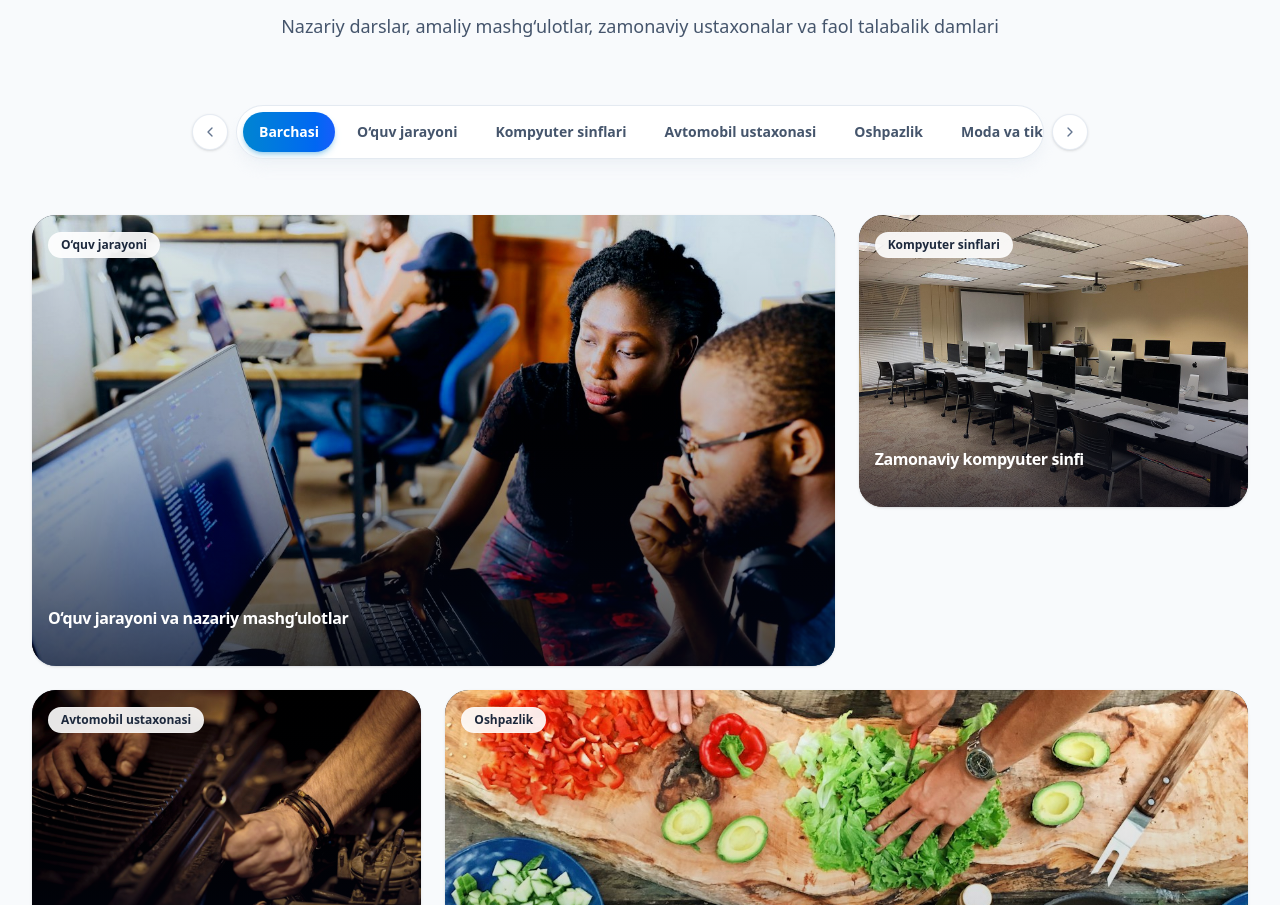
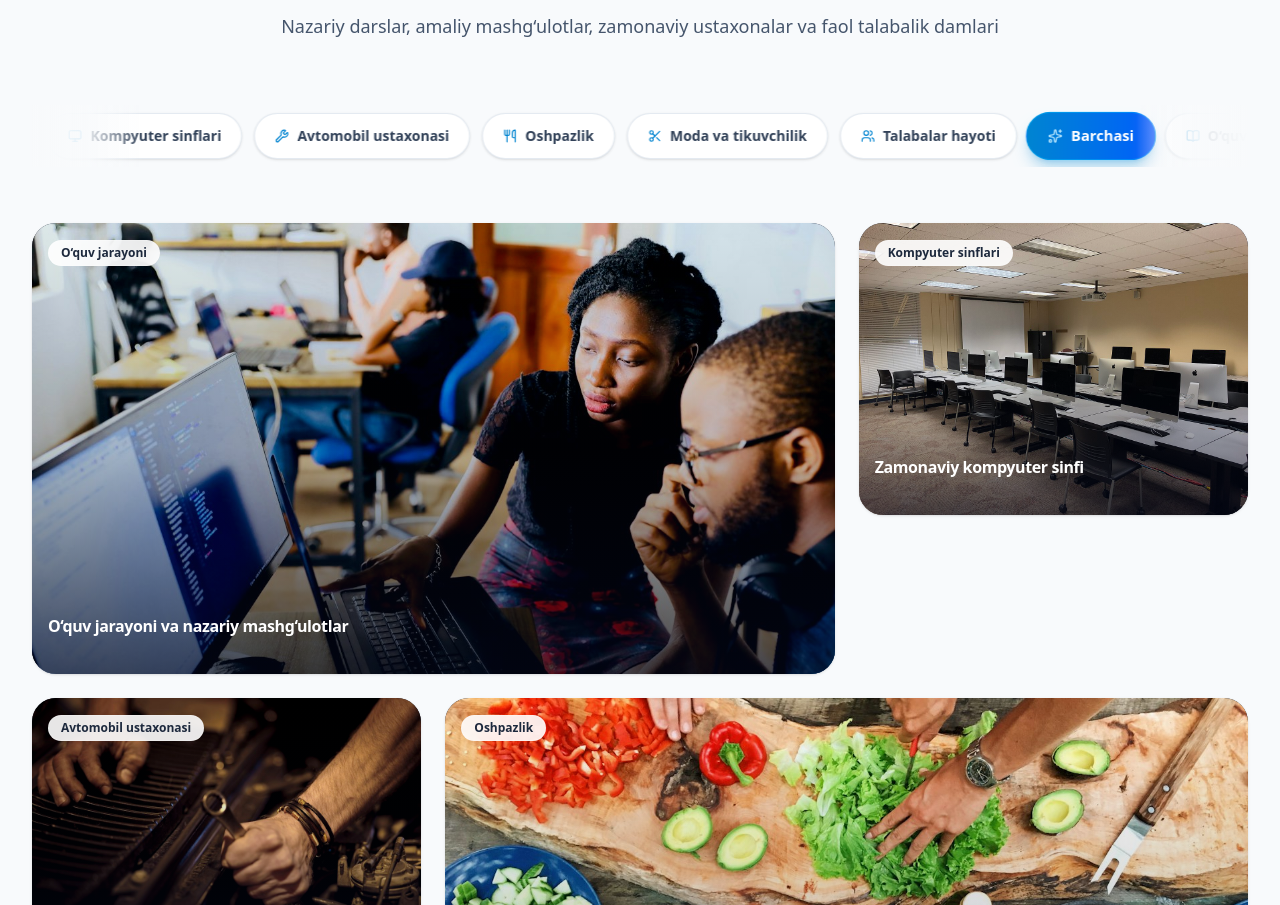
Before and after one commit to alixanov/3texnikum, a Next.js app: page / in a window 1280 px wide. Shown: the part 4337-5242 px from the top of the page. Built offline with nearby package versions, Linux system fonts and the light colour scheme.

Commit message:
feat(gallery): convert category filter into infinite marquee running tape with pause-on-hover

```diff
--- a/src/app/globals.css
+++ b/src/app/globals.css
@@ -71,3 +71,24 @@ body {
   background-color: #0284c7;
   color: #ffffff;
 }
+
+/* Infinite Marquee Lenta Animation */
+@keyframes marquee-lenta {
+  0% {
+    transform: translateX(0%);
+  }
+  100% {
+    transform: translateX(-50%);
+  }
+}
+
+.animate-marquee-lenta {
+  display: flex;
+  width: max-content;
+  animation: marquee-lenta 30s linear infinite;
+  will-change: transform;
+}
+
+.animate-marquee-lenta:hover {
+  animation-play-state: paused;
+}
--- a/src/components/sections/GallerySection.tsx
+++ b/src/components/sections/GallerySection.tsx
@@ -1,8 +1,18 @@
 "use client";
 
-import React, { useState, useRef } from "react";
+import React, { useState } from "react";
 import Image from "next/image";
-import { Maximize2, Info, ChevronLeft, ChevronRight, Layers } from "lucide-react";
+import {
+  Maximize2,
+  Info,
+  Sparkles,
+  BookOpen,
+  Monitor,
+  Wrench,
+  Utensils,
+  Scissors,
+  Users,
+} from "lucide-react";
 import { motion } from "framer-motion";
 import { siteConfig } from "@/data/siteConfig";
 import SectionHeading from "../ui/SectionHeading";
@@ -11,7 +21,6 @@ import GalleryLightbox from "../ui/GalleryLightbox";
 export default function GallerySection() {
   const [activeCategory, setActiveCategory] = useState<string>("Barchasi");
   const [lightboxIndex, setLightboxIndex] = useState<number | null>(null);
-  const ribbonRef = useRef<HTMLDivElement>(null);
 
   const categories = [
     "Barchasi",
@@ -23,12 +32,18 @@ export default function GallerySection() {
     "Talabalar hayoti",
   ];
 
-  const scrollRibbon = (direction: "left" | "right") => {
-    if (ribbonRef.current) {
-      const scrollAmount = direction === "left" ? -220 : 220;
-      ribbonRef.current.scrollBy({ left: scrollAmount, behavior: "smooth" });
-    }
+  const categoryIcons: Record<string, React.ReactNode> = {
+    "Barchasi": <Sparkles className="w-3.5 h-3.5" />,
+    "O‘quv jarayoni": <BookOpen className="w-3.5 h-3.5" />,
+    "Kompyuter sinflari": <Monitor className="w-3.5 h-3.5" />,
+    "Avtomobil ustaxonasi": <Wrench className="w-3.5 h-3.5" />,
+    "Oshpazlik": <Utensils className="w-3.5 h-3.5" />,
+    "Moda va tikuvchilik": <Scissors className="w-3.5 h-3.5" />,
+    "Talabalar hayoti": <Users className="w-3.5 h-3.5" />,
   };
+
+  // Duplicate list twice to create an infinite, seamless continuous marquee tape (лента)
+  const marqueeItems = [...categories, ...categories];
 
   const filteredItems =
     activeCategory === "Barchasi"
@@ -50,63 +65,40 @@ export default function GallerySection() {
           subtitle="Nazariy darslar, amaliy mashg‘ulotlar, zamonaviy ustaxonalar va faol talabalik damlari"
         />
 
-        {/* Interactive Category Ribbon ("Lenta") */}
-        <div className="relative max-w-4xl mx-auto mb-10 sm:mb-14">
-          {/* Subtle Side Fade Overlays for mobile лента scroll */}
-          <div className="pointer-events-none absolute left-0 top-0 bottom-0 w-8 bg-gradient-to-r from-slate-50 dark:from-slate-950 to-transparent z-10 sm:hidden" />
-          <div className="pointer-events-none absolute right-0 top-0 bottom-0 w-8 bg-gradient-to-l from-slate-50 dark:from-slate-950 to-transparent z-10 sm:hidden" />
+        {/* Continuous Running Marquee Ribbon ("Бегущая лента") */}
+        <div className="relative w-full overflow-hidden mb-10 sm:mb-14 py-2">
+          {/* Edge gradient fade masks for smooth tape effect */}
+          <div className="pointer-events-none absolute left-0 top-0 bottom-0 w-16 sm:w-28 bg-gradient-to-r from-slate-50 dark:from-slate-950 via-slate-50/90 dark:via-slate-950/90 to-transparent z-20" />
+          <div className="pointer-events-none absolute right-0 top-0 bottom-0 w-16 sm:w-28 bg-gradient-to-l from-slate-50 dark:from-slate-950 via-slate-50/90 dark:via-slate-950/90 to-transparent z-20" />
 
-          <div className="flex items-center justify-center gap-2">
-            {/* Scroll Left Button (desktop/tablet) */}
-            <button
-              type="button"
-              onClick={() => scrollRibbon("left")}
-              className="hidden md:flex w-9 h-9 rounded-full bg-white dark:bg-slate-900 border border-slate-200/80 dark:border-slate-800 items-center justify-center text-slate-500 dark:text-slate-400 hover:text-sky-600 dark:hover:text-sky-400 shadow-sm hover:shadow transition-all shrink-0 cursor-pointer active:scale-95"
-              aria-label="Lentani chapga surish"
-            >
-              <ChevronLeft className="w-4 h-4" />
-            </button>
-
-            {/* The Unified Ribbon Track */}
-            <div
-              ref={ribbonRef}
-              className="flex items-center gap-1.5 p-1.5 rounded-2xl sm:rounded-full bg-white/90 dark:bg-slate-900/90 backdrop-blur-xl border border-slate-200/90 dark:border-slate-800 shadow-lg shadow-slate-200/40 dark:shadow-slate-950/50 overflow-x-auto scrollbar-none max-w-full"
-            >
-              {categories.map((cat) => {
+          {/* Running Marquee Track (pauses on hover for effortless clicking) */}
+          <div className="animate-marquee-lenta flex items-center gap-3">
+            {marqueeItems.map((cat, i) => {
               const isActive = activeCategory === cat;
               return (
                 <button
-                    key={cat}
+                  key={`${cat}-${i}`}
                   type="button"
                   onClick={() => setActiveCategory(cat)}
-                    className={`relative shrink-0 px-3.5 sm:px-4 py-2 sm:py-2.5 rounded-xl sm:rounded-full text-xs sm:text-sm font-semibold transition-colors duration-200 z-10 cursor-pointer ${
+                  className={`group shrink-0 inline-flex items-center gap-2 px-4 sm:px-5 py-2.5 sm:py-3 rounded-full text-xs sm:text-sm font-semibold transition-all duration-200 cursor-pointer ${
                     isActive
-                        ? "text-white"
-                        : "text-slate-600 dark:text-slate-300 hover:text-slate-900 dark:hover:text-white"
+                      ? "bg-gradient-to-r from-sky-600 to-blue-600 text-white shadow-lg shadow-sky-600/30 scale-105 border border-sky-400/40"
+                      : "bg-white dark:bg-slate-900 text-slate-700 dark:text-slate-300 border border-slate-200/90 dark:border-slate-800 shadow-sm hover:border-sky-400 dark:hover:border-sky-500 hover:text-sky-600 dark:hover:text-sky-400 hover:shadow-md hover:scale-[1.02]"
                   }`}
                 >
-                    {isActive && (
-                      <motion.div
-                        layoutId="activeCategoryLenta"
-                        className="absolute inset-0 bg-gradient-to-r from-sky-600 to-blue-600 rounded-xl sm:rounded-full shadow-md shadow-sky-600/30 -z-10"
-                        transition={{ type: "spring", stiffness: 450, damping: 35 }}
-                      />
-                    )}
+                  <span
+                    className={`${
+                      isActive
+                        ? "text-sky-200"
+                        : "text-sky-600 dark:text-sky-400 group-hover:scale-110 transition-transform"
+                    }`}
+                  >
+                    {categoryIcons[cat] || <Sparkles className="w-3.5 h-3.5" />}
+                  </span>
                   <span>{cat}</span>
                 </button>
               );
             })}
-            </div>
-
-            {/* Scroll Right Button (desktop/tablet) */}
-            <button
-              type="button"
-              onClick={() => scrollRibbon("right")}
-              className="hidden md:flex w-9 h-9 rounded-full bg-white dark:bg-slate-900 border border-slate-200/80 dark:border-slate-800 items-center justify-center text-slate-500 dark:text-slate-400 hover:text-sky-600 dark:hover:text-sky-400 shadow-sm hover:shadow transition-all shrink-0 cursor-pointer active:scale-95"
-              aria-label="Lentani o‘ngga surish"
-            >
-              <ChevronRight className="w-4 h-4" />
-            </button>
           </div>
         </div>
 
```
Lines whose indentation alone changed are shown as unchanged.
